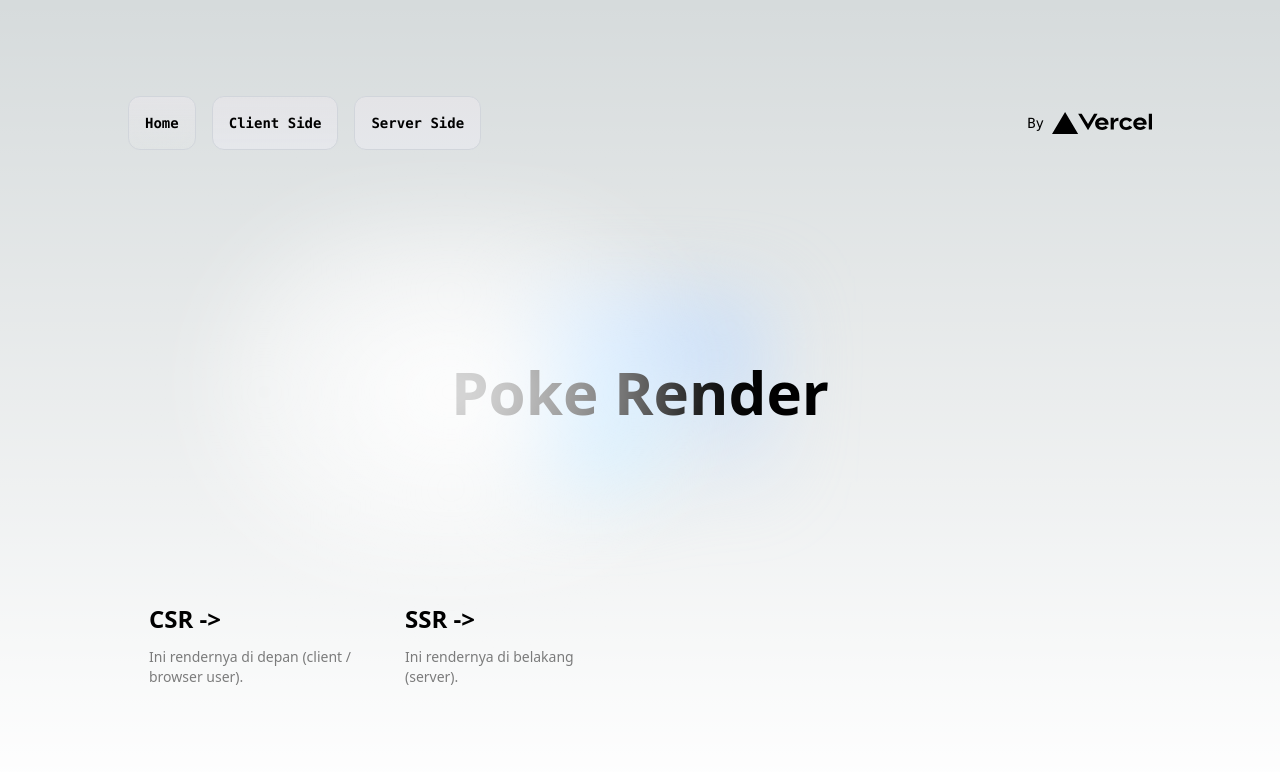
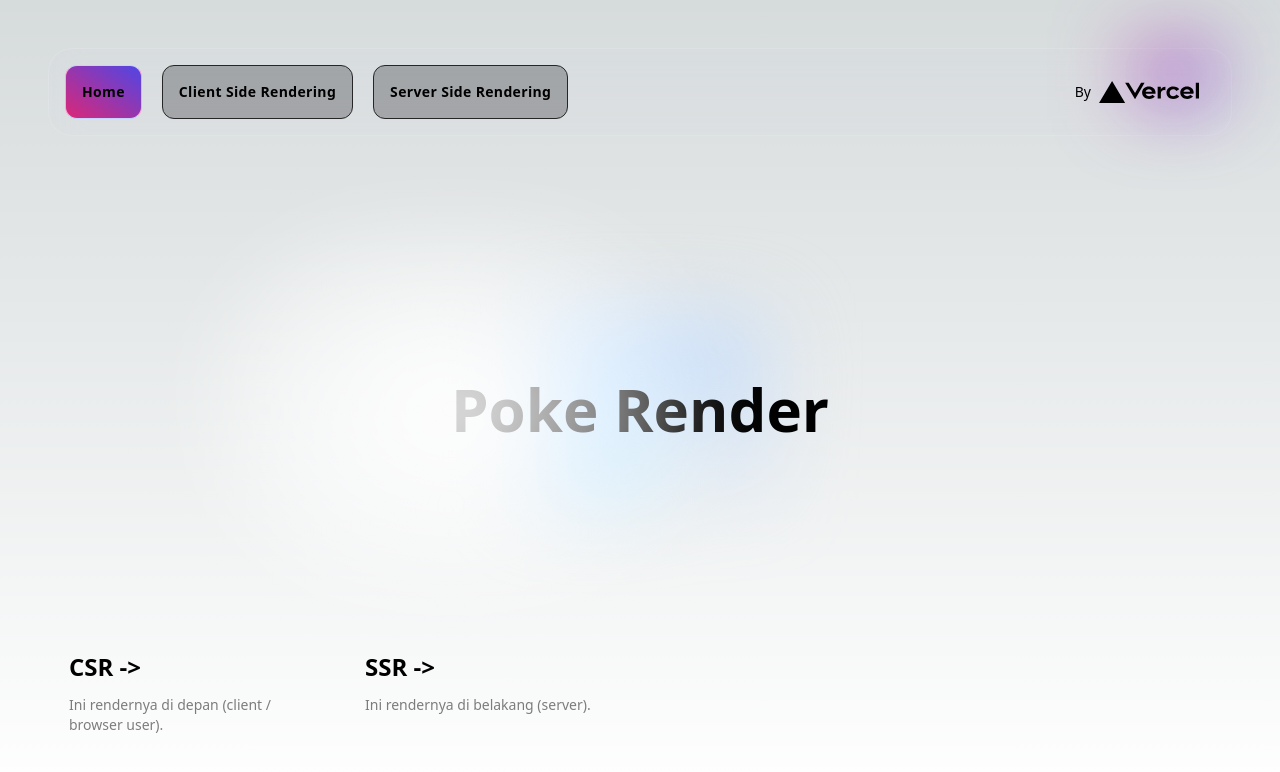
Before and after one commit to ardihp/learn-rendering, a Next.js app: page / in a window 1280 px wide. Shown: the top 772 px of the page. Built offline with nearby package versions, Linux system fonts and the light colour scheme.

Commit message:
feat: client & server page

```diff
--- a/src/app/client-rendering/page.tsx
+++ b/src/app/client-rendering/page.tsx
@@ -1,24 +1,5 @@
-"use client";
-
-import axios from "@/helpers/axios";
-import React, { useEffect, useState } from "react";
+import ClientView from "@/section/client/view";
 
 export default function ClientRendering() {
-  const [lists, setList] = useState();
-  const [loading, setLoading] = useState(true);
-
-  useEffect(() => {
-    axios.get("/pokemon").then((res) => {
-      setList(res?.data?.results);
-      setLoading(false);
-    });
-  }, []);
-
-  return (
-    <div className="flex flex-col gap-4">
-      <p className="text-4xl">Client Rendering</p>
-
-      {loading ? <p>Loading data...</p> : <p>{JSON.stringify(lists)}</p>}
-    </div>
-  );
+  return <ClientView />;
 }
--- a/src/app/layout.tsx
+++ b/src/app/layout.tsx
@@ -22,10 +22,10 @@ export default function RootLayout({
   return (
     <html lang="en">
       <body className={inter.className + poppins.className}>
-        <div className="flex min-h-screen flex-col items-center p-24 gap-12">
+        <div className="flex min-h-screen flex-col items-center p-12 gap-12">
           <Header />
 
-          <div className="flex w-full h-full flex-grow max-w-5xl">{children}</div>
+          <div className="flex w-full h-full flex-grow max-w-screen-xl mx-auto">{children}</div>
         </div>
       </body>
     </html>
--- a/src/app/page.tsx
+++ b/src/app/page.tsx
@@ -7,7 +7,7 @@ export default function Home() {
         <p className="text-6xl font-bold">Poke Render</p>
       </div>
 
-      <div className="mt-auto grid text-center lg:mb-0 lg:w-full lg:max-w-5xl lg:grid-cols-4 lg:text-left">
+      <div className="mt-auto grid text-center w-full max-w-screen-xl lg:grid-cols-4 lg:text-left">
         <Link
           href="/client-rendering"
           className="group rounded-lg border border-transparent px-5 py-4 transition-colors hover:border-gray-300 hover:bg-gray-100 hover:dark:border-neutral-700 hover:dark:bg-neutral-800/30"
--- a/src/app/server-rendering/page.tsx
+++ b/src/app/server-rendering/page.tsx
@@ -1,20 +1,12 @@
+import { Metadata } from "next";
 import React from "react";
-import axios from "@/helpers/axios";
+import ServerView from "@/section/server/view";
+
+export const metadata: Metadata = {
+  title: "Server Side Rendering | Poke Render",
+  description: "Generated by create next app",
+};
 
 export default async function ServerRendering() {
-  const data = await getData();
-
-  return (
-    <div className="flex flex-col gap-4">
-      <p className="text-4xl">Server Rendering</p>
-
-      <p>{JSON.stringify(data)}</p>
-    </div>
-  );
+  return <ServerView />;
 }
-
-async function getData() {
-  const res = await axios.get("/pokemon");
-
-  return res?.data?.results;
-}
--- /dev/null
+++ b/src/section/client/view.tsx
@@ -0,0 +1,49 @@
+"use client";
+
+import axios from "@/helpers/axios";
+import Image from "next/image";
+import React, { useEffect, useState } from "react";
+import { IMAGE_SPRITES } from "@/helpers/config";
+import { PokemonList } from "@/type/pokemon";
+import Loader from "../loading";
+
+export default function ClientView() {
+  const [lists, setList] = useState([]);
+  const [loading, setLoading] = useState(true);
+
+  useEffect(() => {
+    axios.get("/pokemon").then((res) => {
+      setList(res?.data?.results);
+      setLoading(false);
+    });
+  }, []);
+
+  return (
+    <>
+      <title>Client Side Rendering | Poke Render</title>
+
+      <div className="flex flex-col gap-4 w-full">
+        {loading ? (
+          <Loader />
+        ) : (
+          <div className="columns-5 gap-6">
+            {lists.map((item: PokemonList, key: number) => (
+              <div className="flex mb-6" key={key}>
+                <div className="flex flex-col items-center p-4 gap-6 w-full rounded-xl bg-slate-300/5 border border-white/15">
+                  <Image
+                    src={IMAGE_SPRITES(Number(item.url?.split("/")?.[6]))}
+                    alt={`Pokemon-${item.name}`}
+                    width={160}
+                    height={160}
+                  />
+
+                  <p>{item.name}</p>
+                </div>
+              </div>
+            ))}
+          </div>
+        )}
+      </div>
+    </>
+  );
+}
--- a/src/section/layout/header.tsx
+++ b/src/section/layout/header.tsx
@@ -8,41 +8,44 @@ import { usePathname } from "next/navigation";
 export default function Header() {
   const pathname = usePathname();
 
-  console.log(pathname);
-
   return (
-    <div className="flex z-10 w-full max-w-5xl items-center justify-between font-mono text-sm">
-      <div className="flex gap-4">
+    <div className="sticky top-12 w-full max-w-screen-xl mx-auto p-4 bg-slate-300/5 border border-white/15 backdrop-blur-lg rounded-3xl">
+      <div className="flex z-10 items-center justify-between text-sm">
+        <div className="flex gap-5">
           <Link href="/">
             <p
-            className={`justify-center border-b border-gray-300 bg-gradient-to-b from-zinc-200 pb-6 pt-8 backdrop-blur-2xl dark:border-neutral-800 dark:bg-zinc-800/30 dark:from-inherit lg:static lg:w-auto  lg:rounded-xl lg:border lg:bg-gray-200 lg:p-4 lg:dark:bg-zinc-800/30 ${
-              pathname === "/" && "!bg-white/10"
+              className={`p-4 rounded-xl border border-neutral-800 bg-zinc-800/30 font-bold tracking-wide ${
+                pathname === "/" &&
+                "!bg-gradient-to-tr from-pink-600 to-indigo-600 border-x-pink-300 border-y-indigo-200"
               }`}
             >
-            <code className="font-mono font-bold">Home</code>
+              Home
             </p>
           </Link>
           <Link href="/client-rendering">
             <p
-            className={`justify-center border-b border-gray-300 bg-gradient-to-b from-zinc-200 pb-6 pt-8 backdrop-blur-2xl dark:border-neutral-800 dark:bg-zinc-800/30 dark:from-inherit lg:static lg:w-auto  lg:rounded-xl lg:border lg:bg-gray-200 lg:p-4 lg:dark:bg-zinc-800/30 ${
-              pathname === "/client-rendering" && "!bg-white/10"
+              className={`p-4 rounded-xl border border-neutral-800 bg-zinc-800/30 font-bold tracking-wide ${
+                pathname === "/client-rendering" &&
+                "!bg-gradient-to-tr from-pink-200 to-indigo-600 border-x-pink-300 border-y-indigo-200"
               }`}
             >
-            <code className="font-mono font-bold">Client Side</code>
+              Client Side Rendering
             </p>
           </Link>
           <Link href="/server-rendering">
             <p
-            className={`justify-center border-b border-gray-300 bg-gradient-to-b from-zinc-200 pb-6 pt-8 backdrop-blur-2xl dark:border-neutral-800 dark:bg-zinc-800/30 dark:from-inherit lg:static lg:w-auto  lg:rounded-xl lg:border lg:bg-gray-200 lg:p-4 lg:dark:bg-zinc-800/30 ${
-              pathname === "/server-rendering" && "!bg-white/10"
+              className={`p-4 rounded-xl border border-neutral-800 bg-zinc-800/30 font-bold tracking-wide ${
+                pathname === "/server-rendering" &&
+                "!bg-gradient-to-tr from-indigo-200 to-pink-600 border-x-pink-300 border-y-indigo-200"
               }`}
             >
-            <code className="font-mono font-bold">Server Side</code>
+              Server Side Rendering
             </p>
           </Link>
         </div>
 
-      <div className="fixed bottom-0 left-0 flex h-48 items-end justify-center bg-gradient-to-t from-white via-white dark:from-black dark:via-black lg:static lg:size-auto lg:bg-none">
+        <div className="relative mr-4">
+          <div className="fixed bottom-0 left-0 flex h-48 items-end justify-center lg:static lg:size-auto bg-transparent">
             <a
               className="pointer-events-none flex place-items-center gap-2 p-8 lg:pointer-events-auto lg:p-0"
               href="https://vercel.com?utm_source=create-next-app&utm_medium=appdir-template&utm_campaign=create-next-app"
@@ -59,6 +62,9 @@ export default function Header() {
                 priority
               />
             </a>
+            <div className="absolute bg-gradient-to-br from-pink-500 to-indigo-600 p-4 blur-2xl w-20 h-12 -z-10 -top-8 -right-4"></div>
+          </div>
+        </div>
       </div>
     </div>
   );
--- /dev/null
+++ b/src/section/server/view.tsx
@@ -0,0 +1,35 @@
+import axios from "@/helpers/axios";
+import { IMAGE_SPRITES } from "@/helpers/config";
+import { PokemonList } from "@/type/pokemon";
+import Image from "next/image";
+import React from "react";
+
+export default async function ServerView() {
+  const lists = await getData();
+  return (
+    <div className="flex flex-col gap-4 w-full">
+      <div className="columns-5 gap-6">
+        {lists.map((item: PokemonList, key: number) => (
+          <div className="flex mb-6" key={key}>
+            <div className="flex flex-col items-center p-4 gap-6 w-full rounded-xl bg-slate-300/5 border border-white/15">
+              <Image
+                src={IMAGE_SPRITES(Number(item.url?.split("/")?.[6]))}
+                alt={`Pokemon-${item.name}`}
+                width={160}
+                height={160}
+              />
+
+              <p>{item.name}</p>
+            </div>
+          </div>
+        ))}
+      </div>
+    </div>
+  );
+}
+
+async function getData() {
+  const res = await axios.get("/pokemon");
+
+  return res?.data?.results;
+}
```
Lines whose indentation alone changed are shown as unchanged.
